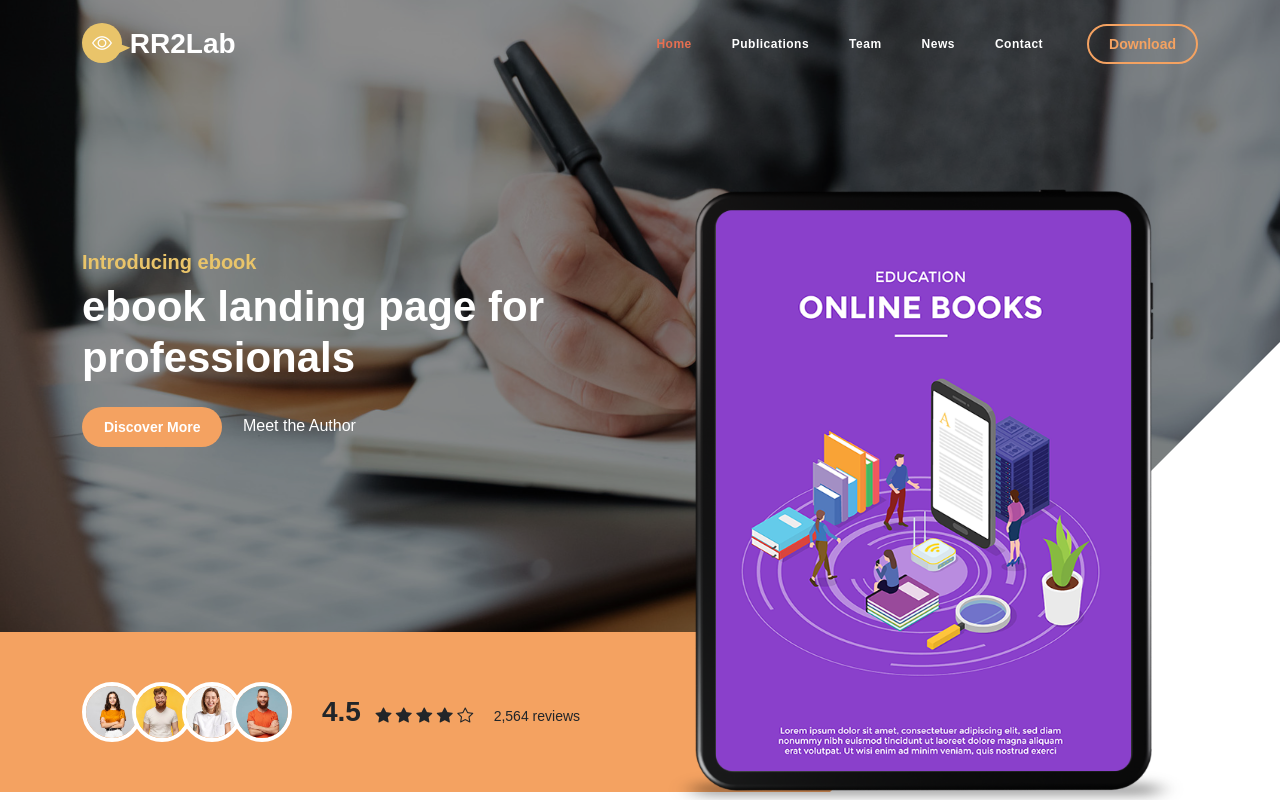
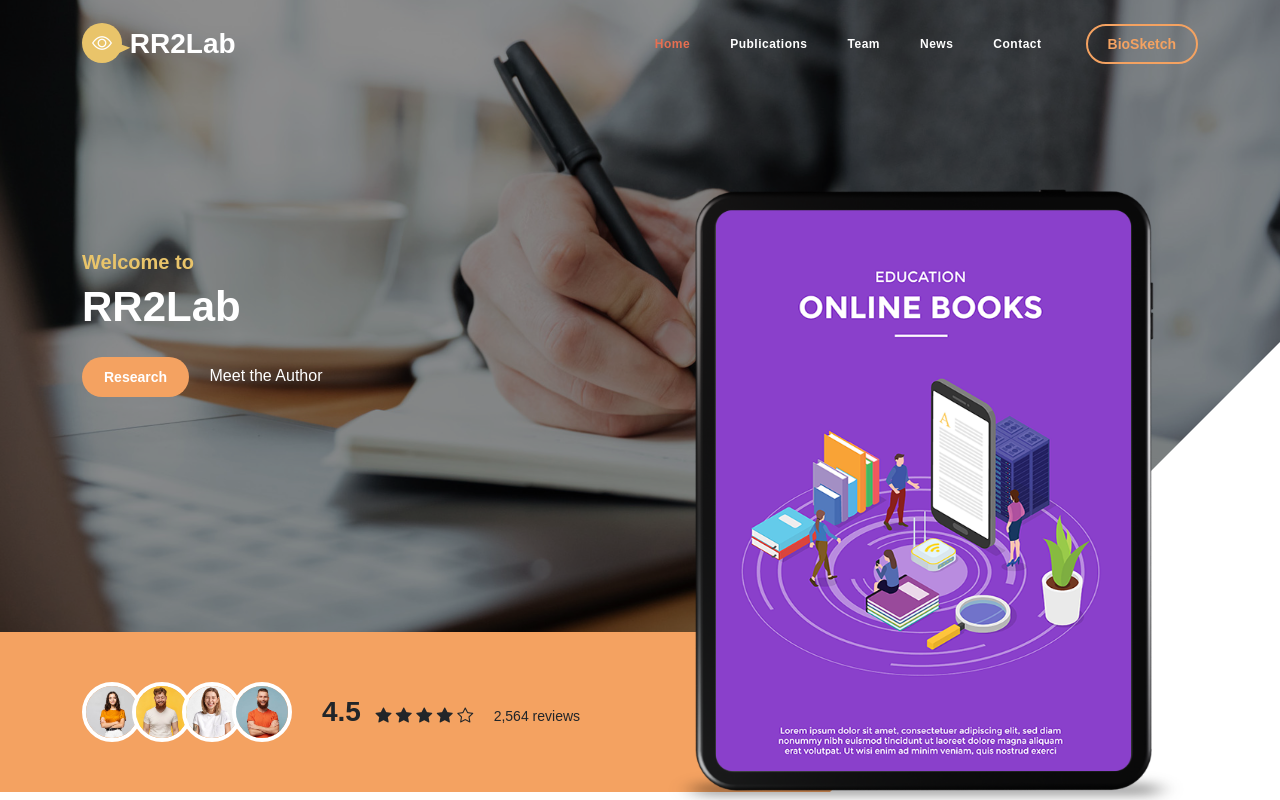
Before and after one commit to Ajeet1699/Ajeet1699.github.io, a plain HTML site: page index.html in a window 1280 px wide. Shown: the top 800 px of the page. Drawn offline with Linux system fonts and the light colour scheme; a web font is replaced by a local one.

Commit message:
Update index.html

```diff
--- a/index.html
+++ b/index.html
@@ -78,7 +78,7 @@ https://templatemo.com/tm-588-ebook-landing
                         <div class="d-none d-lg-block">
                             <a href="#" class="btn custom-btn custom-border-btn btn-naira btn-inverted">
                                 <i class="btn-icon bi-cloud-download"></i>
-                                <span>Download</span><!-- duplicated above one for mobile -->
+                                <span>BioSketch</span><!-- duplicated above one for mobile -->
                             </a>
                         </div>
                     </div>
@@ -92,11 +92,11 @@ https://templatemo.com/tm-588-ebook-landing
 
                         <div class="col-lg-6 col-12 mb-5 pb-5 pb-lg-0 mb-lg-0">
 
-                            <h6>Introducing ebook</h6>
+                            <h6>Welcome to</h6>
 
-                            <h1 class="text-white mb-4">ebook landing page for professionals</h1>
+                            <h1 class="text-white mb-4">RR2Lab</h1>
 
-                            <a href="#section_2" class="btn custom-btn smoothscroll me-3">Discover More</a>
+                            <a href="#section_2" class="btn custom-btn smoothscroll me-3">Research</a>
 
                             <a href="#section_3" class="link link--kale smoothscroll">Meet the Author</a>
                         </div>
```
